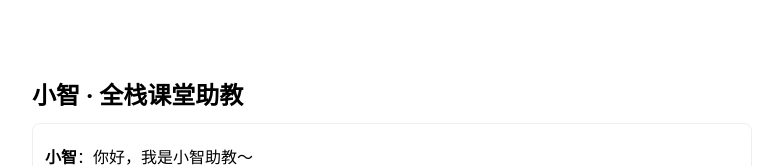
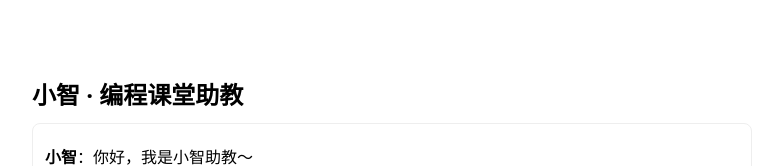
Before and after one commit to edhannah124-dotcom/xiaozhi3, a React (Vite) app in the folder client/: page / in a window 1280 px wide. Shown: the top 166 px of the page, without its empty margins (248-1031 px from the left). Built offline with nearby package versions, Linux system fonts and the light colour scheme; the HTML template or start-up script is replaced by a standard one.

Commit message:
Update App.jsx

```diff
--- a/client/src/App.jsx
+++ b/client/src/App.jsx
@@ -47,7 +47,7 @@ export default function App() {
 
   return (
     <div style={{ maxWidth: 720, margin: "40px auto", padding: 16, fontFamily: "system-ui" }}>
-      <h2 style={{ marginBottom: 12 }}>小智 · 全栈课堂助教</h2>
+      <h2 style={{ marginBottom: 12 }}>小智 · 编程课堂助教</h2>
 
       <div style={{ border: "1px solid #eee", borderRadius: 8, padding: 12, minHeight: 240 }}>
         {messages.map((m, i) => (
```
